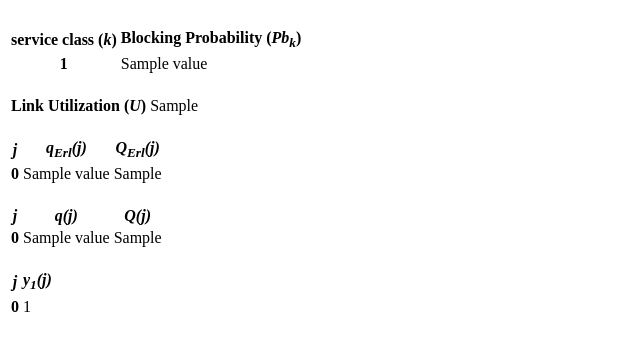
After one commit to takpan/teletraffic-models-web, a Flask app: template templates/result_enmlm.html in a window 1280 px wide. The commit adds this page. Shown: the top 351 px of the page, without its empty margins (0-640 px from the left). Run offline with Flask 2, Linux system fonts and the light colour scheme; the template is opened without the code that fills it: most values are stand-ins (such as "Sample title", 1, 10 or a date in 2020).

Commit message:
EnMLM completed

```diff
--- a/main.py
+++ b/main.py
@@ -56,6 +56,7 @@ def process():
         U = emlmObj.get_u()
 
         results_dict = {'qj': qj, 'qj_norm': qj_norm, 'congProb': congProb, 'ykj': ykj, 'u': U}
+        result = render_template('result_emlm.html', results = results_dict)
 
     elif  model == 'enmlm':
         n_list = []
@@ -73,7 +74,6 @@ def process():
         enmlmObj = EnMLM(c, k , n_list, b_list, a_list, t_list)
 
         qErlj = enmlmObj.get_qErl()
-        print qErlj
         qErlNormj = enmlmObj.get_qErlNorm()
         ykj = enmlmObj.get_erl_ykj()
         qj = enmlmObj.get_qEng()
@@ -81,11 +81,11 @@ def process():
         Cong_prob = enmlmObj.get_pbk()
         U = enmlmObj.get_u()
 
-        results_dict = {'qj': qj, 'qj_norm': qNormj, 'congProb': Cong_prob, 'ykj': ykj, 'u': U}
+        results_dict = {'qErlj': qErlj, 'qErlNormj': qErlNormj, 'qj': qj, 'qj_norm': qNormj, 'congProb': Cong_prob, 'ykj': ykj, 'u': U}
+        result = render_template('result_enmlm.html', results = results_dict)
 
     #result = {'qj': qj, 'qj_norm': qj_norm, 'congProb': congProb, 'ykj': ykj, 'u': U}
     #print result
-    result = render_template('result.html', results = results_dict)
 
     return jsonify(result)
 #     if request.method == 'POST':
--- a/templates/input_emlm.html
+++ b/templates/input_emlm.html
@@ -11,7 +11,7 @@
 </div>
 <div class="form-group">
   <label for="numOfServiceClassesId">Number of service classes (<i>k</i>):</label>
-  <input type="number" name="numOfServiceClasses" id="numOfServiceClassesId" value="1" min="2" max="6">
+  <input type="number" name="numOfServiceClasses" id="numOfServiceClassesId" value="1" min="2" max="6" readonly="readonly">
   <small id="numOfServiceClassesIdHelp" class="form-text text-muted">Max value = 6</small>
 </div>
 <div class="checkbox">
--- a/templates/input_enmlm.html
+++ b/templates/input_enmlm.html
@@ -11,7 +11,7 @@
 </div>
 <div class="form-group">
   <label for="numOfServiceClassesId">Number of service classes (<i>k</i>):</label>
-  <input type="number" name="numOfServiceClasses" id="numOfServiceClassesId" value="1" min="2" max="6">
+  <input type="number" name="numOfServiceClasses" id="numOfServiceClassesId" value="1" min="2" max="6" readonly="readonly">
   <small id="numOfServiceClassesIdHelp" class="form-text text-muted">Max value = 6</small>
 </div>
 <div class="checkbox">
--- /dev/null
+++ b/templates/result_enmlm.html
@@ -0,0 +1,94 @@
+<br>
+<table class="table table-bordered">
+	<thead>
+	    <tr>
+			<th scope="col">service class (<i>k</i>)</th>
+			<th scope="col">Blocking Probability (<i>Pb<sub>k</sub></i>)</th>
+	    </tr>
+	</thead>
+	<tbody>
+  		{% for value in results['congProb'] %}
+			<tr>
+			  <th scope="row">{{ loop.index0 + 1}}</th>
+			  <td>{{ value }}</td>
+			</tr>
+		{% endfor %}
+	</tbody>
+</table>
+
+<br>
+
+<table class="table table-bordered">
+	<tbody>
+		<tr>
+		  <th scope="row">Link Utilization (<i>U</i>)</th>
+		  <td>{{ results['u'] }}</td>
+		</tr>
+	</tbody>
+</table>
+
+<br>
+
+<table class="table table-bordered">
+  <thead>
+      <tr>
+      <th scope="col"><i>j</i></th>
+      <th scope="col"><i>q<sub>Erl</sub>(j)</i></th>
+      <th scope="col"><i>Q<sub>Erl</sub>(j)</i></th>
+      </tr>
+  </thead>
+  <tbody>
+      {% for value in results['qErlj'] %}
+      <tr>
+        <th scope="row">{{ loop.index0 }}</th>
+        <td>{{ value }}</td>
+        <td>{{ results['qErlNormj'][loop.index0] }}</td>
+      </tr>
+    {% endfor %}
+  </tbody>
+</table>
+
+<br>
+
+<table class="table table-bordered">
+	<thead>
+	    <tr>
+			<th scope="col"><i>j</i></th>
+			<th scope="col"><i>q(j)</i></th>
+			<th scope="col"><i>Q(j)</i></th>
+	    </tr>
+	</thead>
+	<tbody>
+  		{% for value in results['qj'] %}
+			<tr>
+			  <th scope="row">{{ loop.index0 }}</th>
+			  <td>{{ value }}</td>
+			  <td>{{ results['qj_norm'][loop.index0] }}</td>
+			</tr>
+		{% endfor %}
+	</tbody>
+</table>
+
+<br>
+
+<table class="table table-bordered">
+	<thead>
+	    <tr>
+			<th scope="col"><i>j</i></th>
+			{% for value in results['ykj'] %}
+				<th scope="col"><i>y<sub>{{ loop.index0 + 1}}</sub>(j)</i></td>
+			{% endfor %}
+	    </tr>
+	</thead>
+	<tbody>
+  		{% for value in results['ykj'][0] %}
+  			{% set outer_loop = loop %}
+			<tr>
+			  <th scope="row">{{ outer_loop.index0 }}</th>
+			  {% for value2 in results['ykj'] %}
+				<td>{{ results['ykj'][loop.index0][outer_loop.index0] }}</td>
+			  {% endfor %}
+			</tr>
+		{% endfor %}
+	</tbody>
+</table>
```
Also changed, not shown: templates/index.html (+11 -7 lines), templates/result_emlm.html (renamed from templates/result.html).
